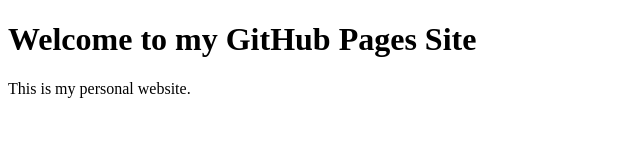
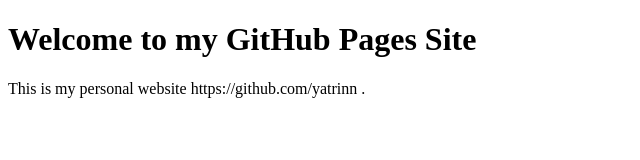
Before and after one commit to yatrinn/yatrinn.github.io, a plain HTML site: page index.html in a window 1280 px wide. Shown: the whole page, without its empty margins (0-640 px from the left). Drawn offline with Linux system fonts and the light colour scheme.

Commit message:
Update index.html

```diff
--- a/index.html
+++ b/index.html
@@ -6,6 +6,6 @@
 </head>
 <body>
   <h1>Welcome to my GitHub Pages Site</h1>
-  <p>This is my personal website.</p>
+  <p>This is my personal website https://github.com/yatrinn .</p>
 </body>
 </html>
```
